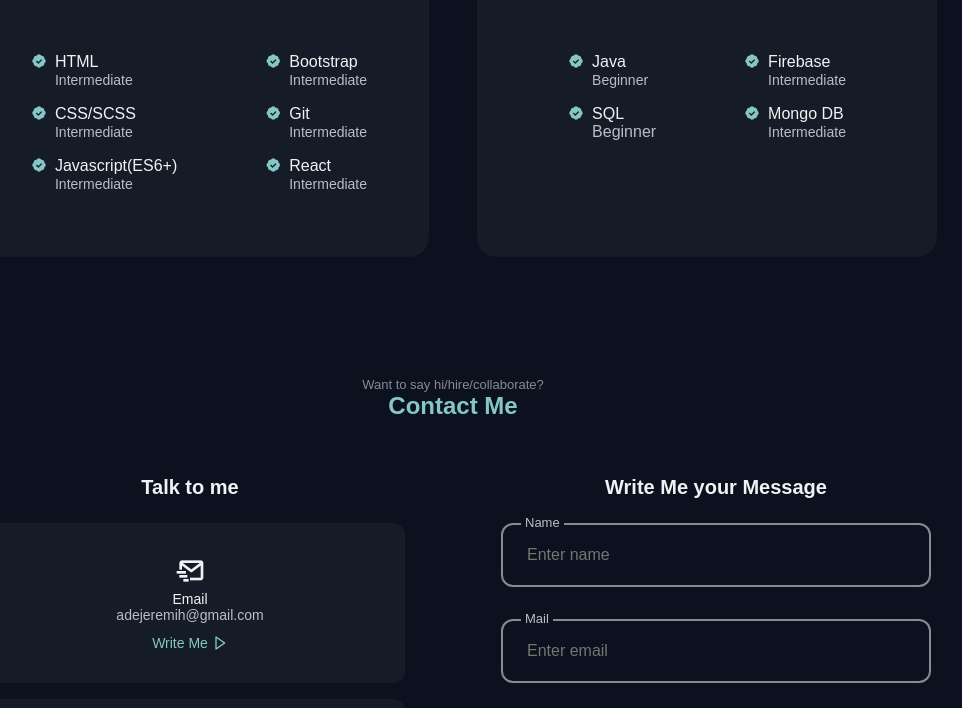
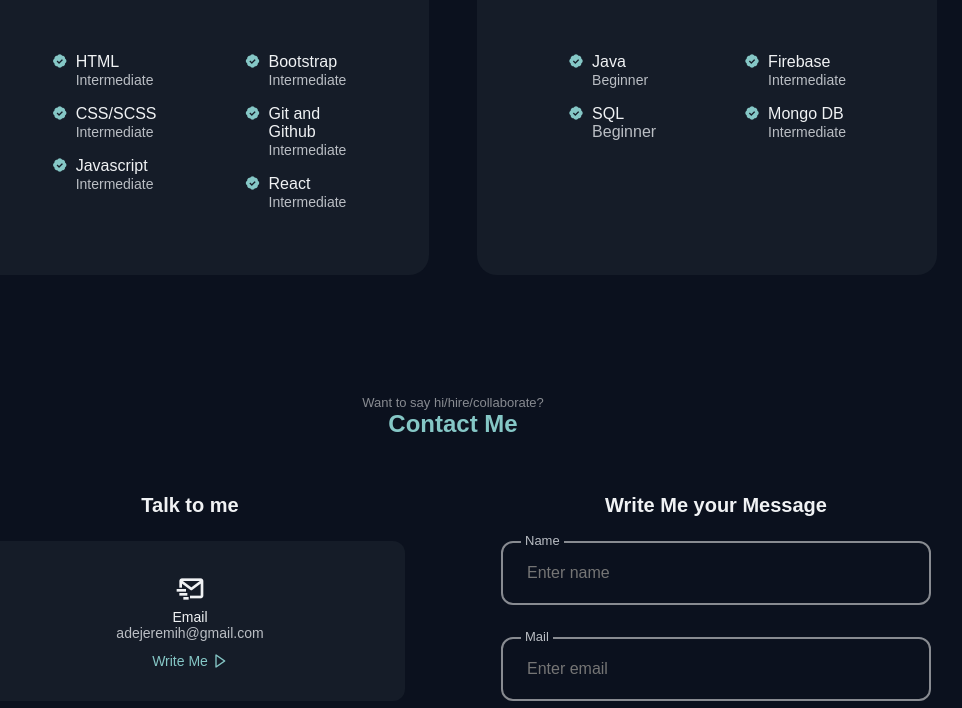
Before and after one commit to AdebayoAkingbade/Portfolio, a plain HTML site: page index.html in a window 1280 px wide. Shown: the part 1631-2339 px from the top of the page, without its empty margins (187-1149 px from the left). Drawn offline with nearby package versions, Linux system fonts and the light colour scheme.

Commit message:
adjustments

```diff
--- a/index.html
+++ b/index.html
@@ -161,7 +161,7 @@
                                 <i class='bx bxs-badge-check'></i>
 
                                 <div>
-                                    <h3 class="skills_name">Javascript(ES6+)</h3>
+                                    <h3 class="skills_name">Javascript</h3>
                                     <span class="skills_level">Intermediate</span>
                                 </div>
                             </div>
@@ -181,7 +181,7 @@
                                 <i class='bx bxs-badge-check'></i>
 
                                 <div>
-                                    <h3 class="skills_name">Git</h3>
+                                    <h3 class="skills_name">Git and Github</h3>
                                     <span class="skills_level">Intermediate</span>
                                 </div>
                             </div>
```
Also changed, not shown: 2 other files.
